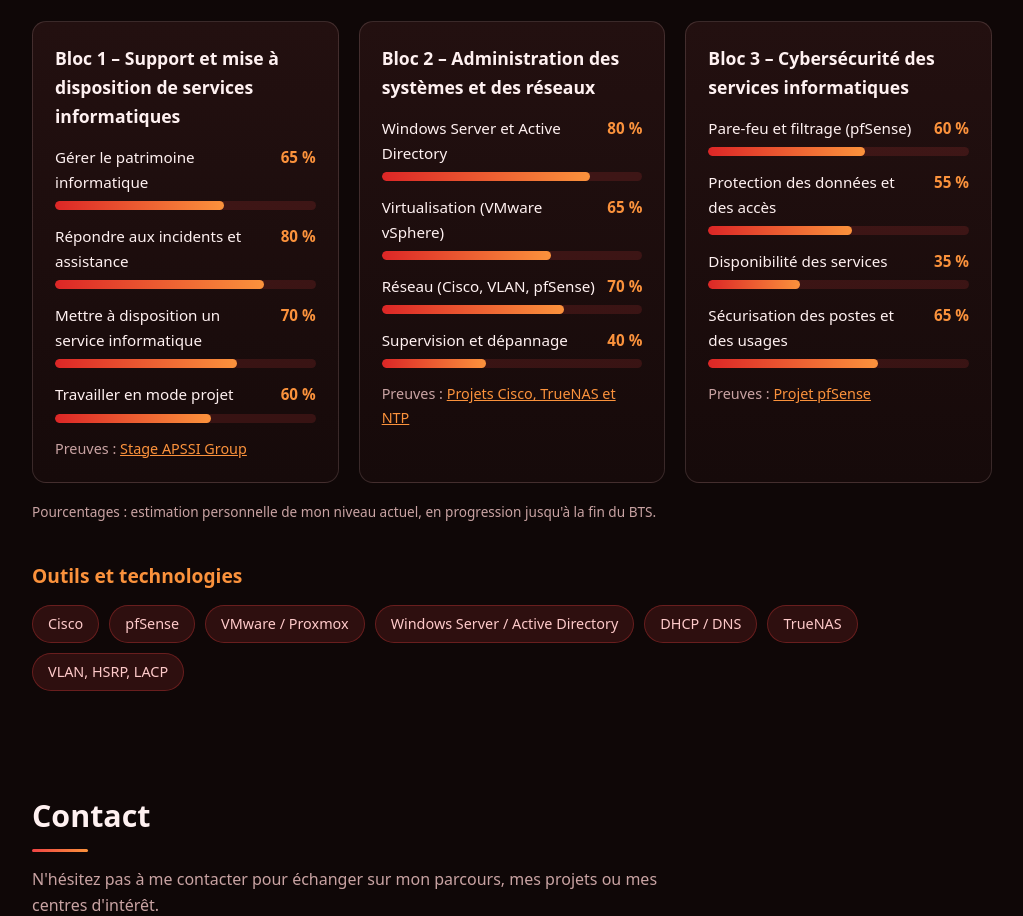
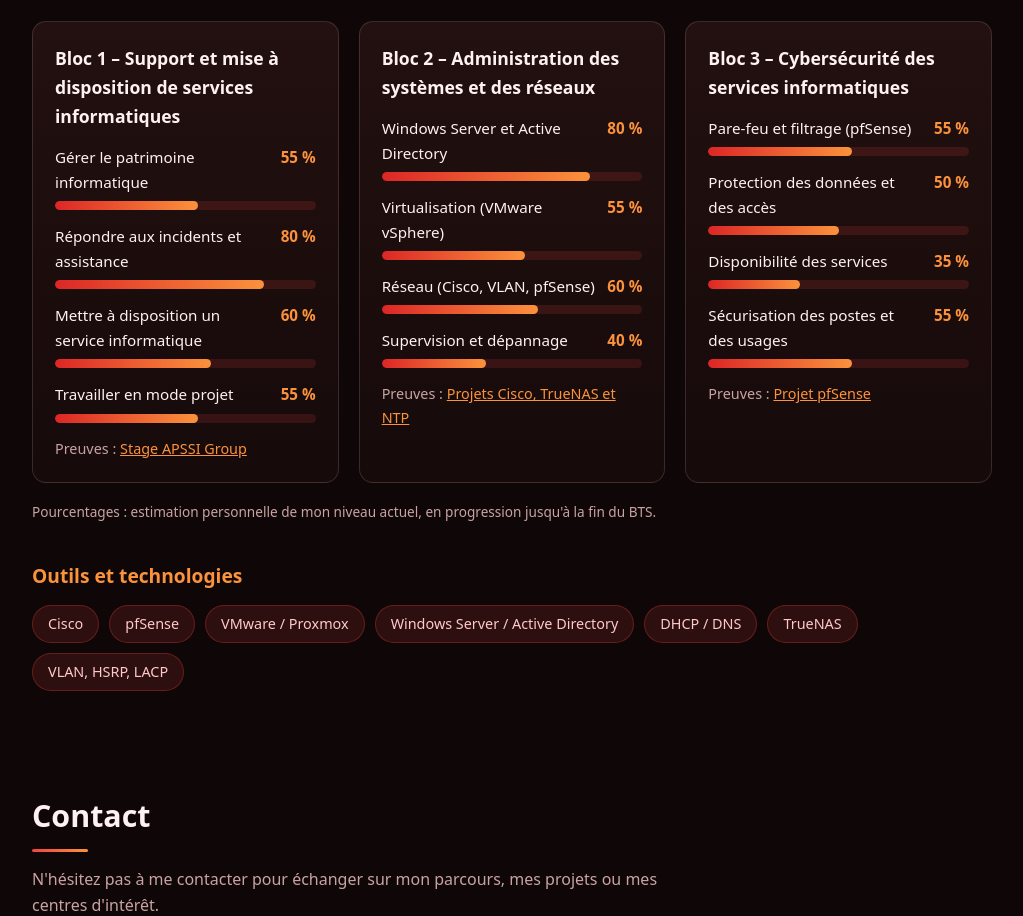
Before and after one commit to Momo294517/Momo294517.github.io, a plain HTML site: page index.html in a window 1280 px wide. Shown: the part 6033-6949 px from the top of the page, without its empty margins (128-1151 px from the left). Drawn offline with Linux system fonts and the light colour scheme.

Commit message:
Add files via upload

```diff
--- a/index.html
+++ b/index.html
@@ -232,19 +232,19 @@ cisco/  nas-ad/  ntp-pfsense/
     <div class="grid">
       <div class="card reveal">
         <h3>Bloc 1 – Support et mise à disposition de services informatiques</h3>
-        <div class="skill"><div class="top"><span>Gérer le patrimoine informatique</span><b>65 %</b></div><div class="bar"><i style="--p:65%"></i></div></div><div class="skill"><div class="top"><span>Répondre aux incidents et assistance</span><b>80 %</b></div><div class="bar"><i style="--p:80%"></i></div></div><div class="skill"><div class="top"><span>Mettre à disposition un service informatique</span><b>70 %</b></div><div class="bar"><i style="--p:70%"></i></div></div><div class="skill"><div class="top"><span>Travailler en mode projet</span><b>60 %</b></div><div class="bar"><i style="--p:60%"></i></div></div>
+        <div class="skill"><div class="top"><span>Gérer le patrimoine informatique</span><b>55 %</b></div><div class="bar"><i style="--p:55%"></i></div></div><div class="skill"><div class="top"><span>Répondre aux incidents et assistance</span><b>80 %</b></div><div class="bar"><i style="--p:80%"></i></div></div><div class="skill"><div class="top"><span>Mettre à disposition un service informatique</span><b>60 %</b></div><div class="bar"><i style="--p:60%"></i></div></div><div class="skill"><div class="top"><span>Travailler en mode projet</span><b>55 %</b></div><div class="bar"><i style="--p:55%"></i></div></div>
         <p class="meta">Preuves : <a href="#stages">Stage APSSI Group</a></p>
       </div>
 
       <div class="card reveal">
         <h3>Bloc 2 – Administration des systèmes et des réseaux</h3>
-        <div class="skill"><div class="top"><span>Windows Server et Active Directory</span><b>80 %</b></div><div class="bar"><i style="--p:80%"></i></div></div><div class="skill"><div class="top"><span>Virtualisation (VMware vSphere)</span><b>65 %</b></div><div class="bar"><i style="--p:65%"></i></div></div><div class="skill"><div class="top"><span>Réseau (Cisco, VLAN, pfSense)</span><b>70 %</b></div><div class="bar"><i style="--p:70%"></i></div></div><div class="skill"><div class="top"><span>Supervision et dépannage</span><b>40 %</b></div><div class="bar"><i style="--p:40%"></i></div></div>
+        <div class="skill"><div class="top"><span>Windows Server et Active Directory</span><b>80 %</b></div><div class="bar"><i style="--p:80%"></i></div></div><div class="skill"><div class="top"><span>Virtualisation (VMware vSphere)</span><b>55 %</b></div><div class="bar"><i style="--p:55%"></i></div></div><div class="skill"><div class="top"><span>Réseau (Cisco, VLAN, pfSense)</span><b>60 %</b></div><div class="bar"><i style="--p:60%"></i></div></div><div class="skill"><div class="top"><span>Supervision et dépannage</span><b>40 %</b></div><div class="bar"><i style="--p:40%"></i></div></div>
         <p class="meta">Preuves : <a href="#projets">Projets Cisco, TrueNAS et NTP</a></p>
       </div>
 
       <div class="card reveal">
         <h3>Bloc 3 – Cybersécurité des services informatiques</h3>
-        <div class="skill"><div class="top"><span>Pare-feu et filtrage (pfSense)</span><b>60 %</b></div><div class="bar"><i style="--p:60%"></i></div></div><div class="skill"><div class="top"><span>Protection des données et des accès</span><b>55 %</b></div><div class="bar"><i style="--p:55%"></i></div></div><div class="skill"><div class="top"><span>Disponibilité des services</span><b>35 %</b></div><div class="bar"><i style="--p:35%"></i></div></div><div class="skill"><div class="top"><span>Sécurisation des postes et des usages</span><b>65 %</b></div><div class="bar"><i style="--p:65%"></i></div></div>
+        <div class="skill"><div class="top"><span>Pare-feu et filtrage (pfSense)</span><b>55 %</b></div><div class="bar"><i style="--p:55%"></i></div></div><div class="skill"><div class="top"><span>Protection des données et des accès</span><b>50 %</b></div><div class="bar"><i style="--p:50%"></i></div></div><div class="skill"><div class="top"><span>Disponibilité des services</span><b>35 %</b></div><div class="bar"><i style="--p:35%"></i></div></div><div class="skill"><div class="top"><span>Sécurisation des postes et des usages</span><b>55 %</b></div><div class="bar"><i style="--p:55%"></i></div></div>
         <p class="meta">Preuves : <a href="#projets">Projet pfSense</a></p>
       </div>
     </div>
```
